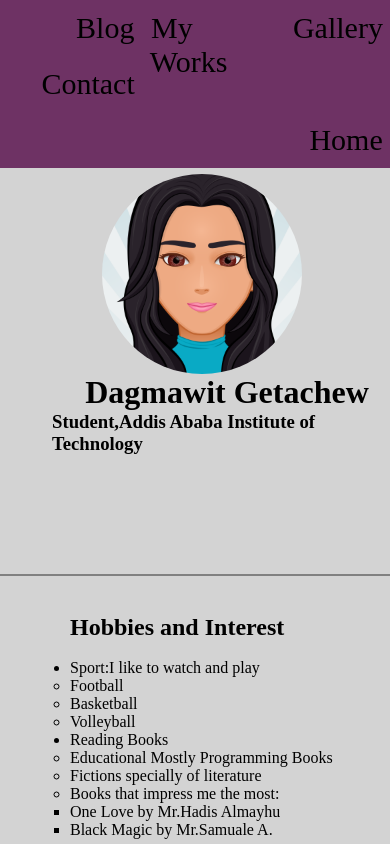
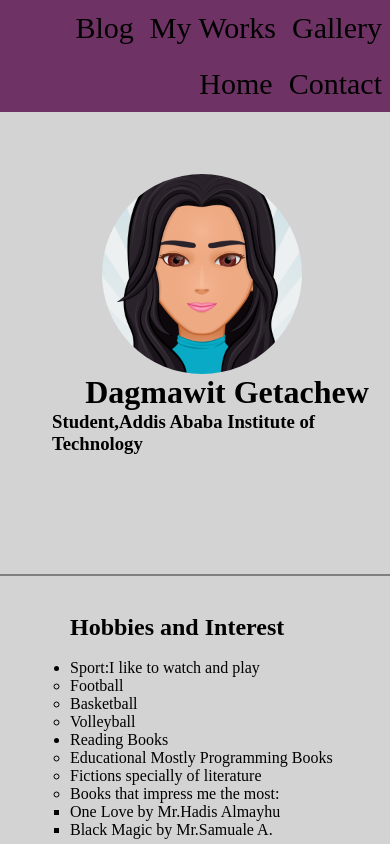
Before and after one commit to DagmawitG/MyCv, a plain HTML site: page index.html in a window 390 px wide. Shown: the top 844 px of the page. Drawn offline with Linux system fonts and the light colour scheme.

```diff
--- a/assets/css/style.css
+++ b/assets/css/style.css
@@ -120,7 +120,7 @@ h1{
 @media screen and (max-width: 700px) {
     nav>ul>li>a {
         float: none;
-		width: 98%;
-		padding: 1%;
+		width: 90%;
+
     }
 }
```
Also changed, not shown: assets/css/gallery.css (+7 -0 lines).
